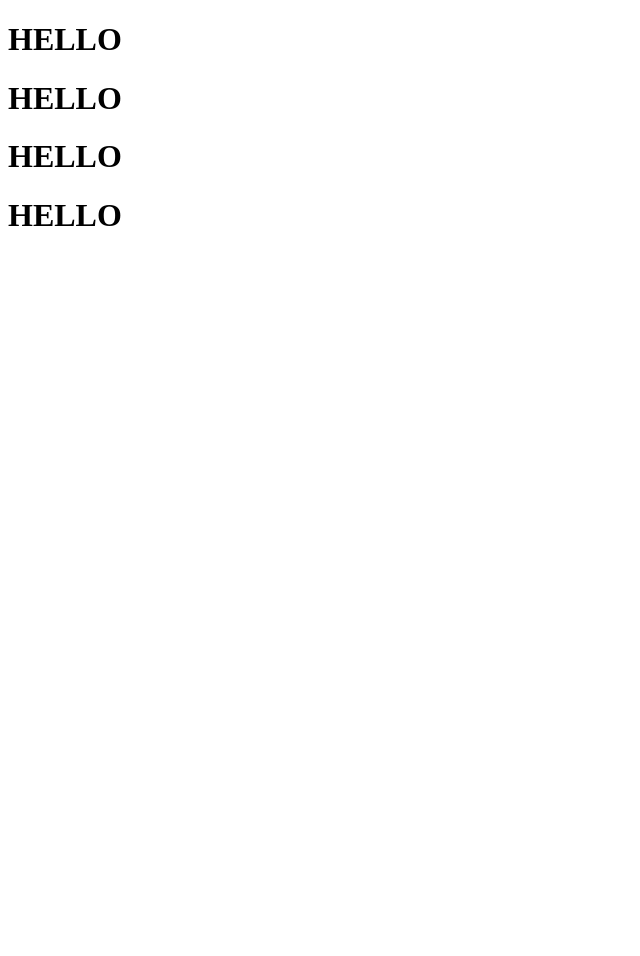
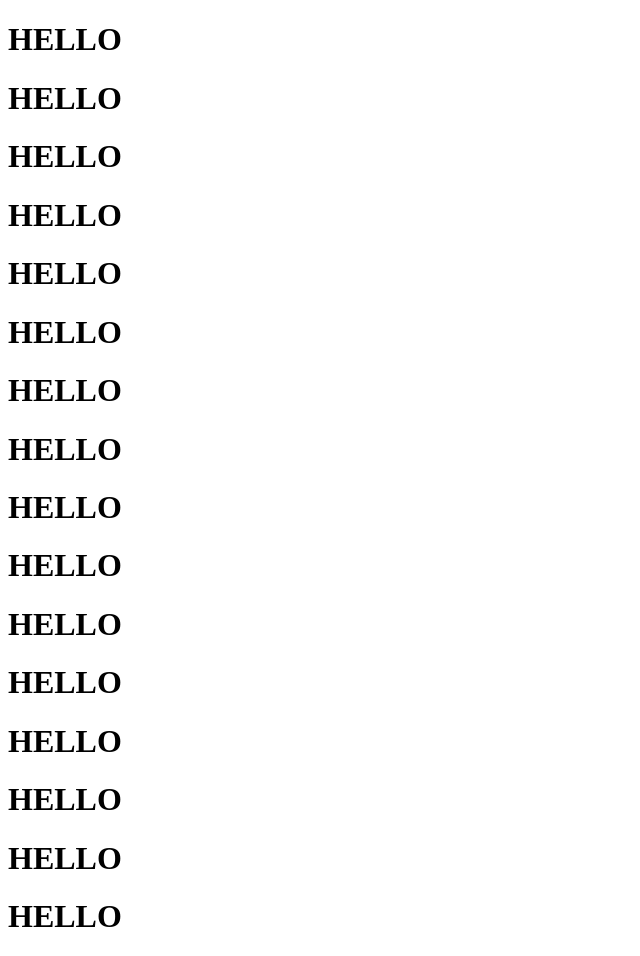
Before and after one commit to relconnect/new, a plain HTML site: page index.html in a window 1280 px wide. Shown: the whole page, without its empty margins (0-640 px from the left). Before the commit the page ends 800 px from the top, so only its background shows below. Drawn offline with Linux system fonts and the light colour scheme.

Commit message:
Update index.html

```diff
--- a/index.html
+++ b/index.html
@@ -10,6 +10,15 @@
  <h1>HELLO</h1>
  <h1>HELLO</h1> <h1>HELLO</h1>
  <h1>HELLO</h1>
+    <h1>HELLO</h1>
+ <h1>HELLO</h1> <h1>HELLO</h1>
+ <h1>HELLO</h1>
+    <h1>HELLO</h1>
+ <h1>HELLO</h1> <h1>HELLO</h1>
+ <h1>HELLO</h1>
+    <h1>HELLO</h1>
+ <h1>HELLO</h1> <h1>HELLO</h1>
+ <h1>HELLO</h1>
 
 
 </body>
```
